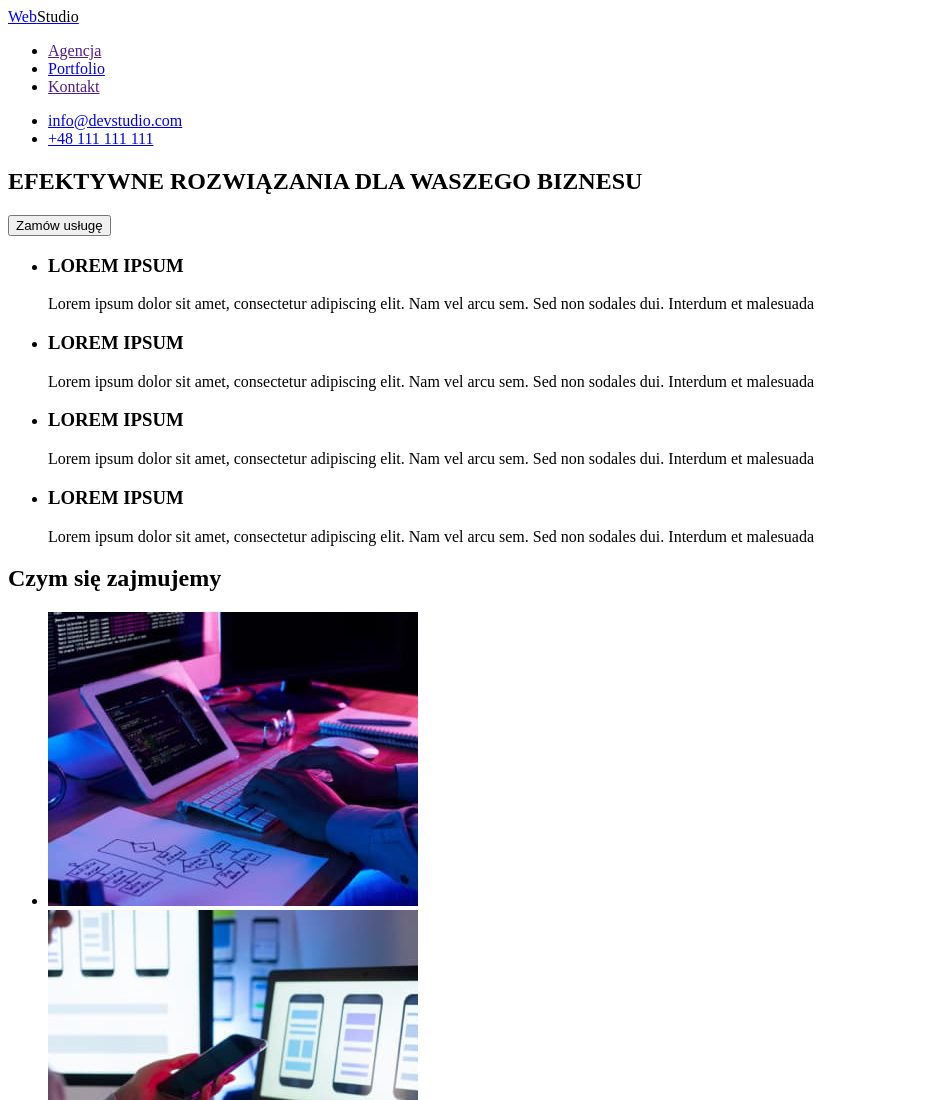
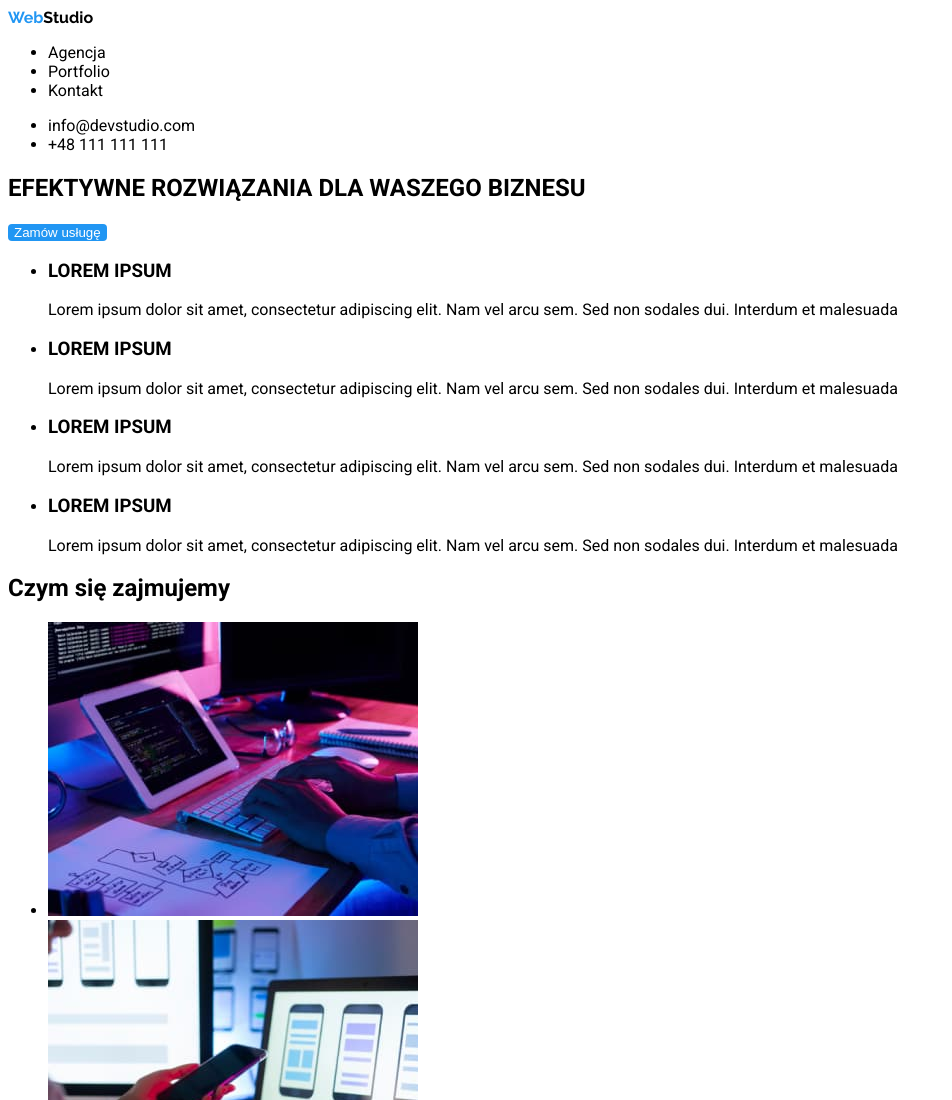
Before and after one commit to MichalC98/goit-markup-hw-02, a plain HTML site: page index.html in a window 1280 px wide. Shown: the top 1100 px of the page, without its empty margins (0-952 px from the left). Drawn offline with Linux system fonts and the light colour scheme.

Commit message:
css begining

```diff
--- a/CSS/styles.css
+++ b/CSS/styles.css
@@ -0,0 +1,17 @@
+.link {
+text-decoration:none;
+color: #000;
+}
+.link:hover {
+    color:#2196F3
+}
+.logo {
+    font-family: 'Raleway', sans-serif;
+}
+/* Index Page: przycisk zamówienia */
+.order-servis-button {
+    color: #fff;
+    background-color:#2196F3;
+    border-radius: 4px;
+    border: none;
+}
--- a/index.html
+++ b/index.html
@@ -6,33 +6,42 @@
   <meta name="description" content="zad 1 goit" />
   <title>WebStudio</title>
   <link rel="stylesheet" href="./css/styles.css" />
+  <link rel="preconnect" href="https://fonts.googleapis.com">
+  <link rel="preconnect" href="https://fonts.gstatic.com" crossorigin>
+  <link href="https://fonts.googleapis.com/css2?family=Raleway:wght@700&family=Roboto:wght@400;500;700;900&display=swap"
+    rel="stylesheet">
+  <style>
+    body {
+      font-family: 'Roboto', sans-serif;
+    }
+  </style>
 </head>
 
 <body>
   <header>
-    <a href="./">
-      <span style="color: black"><span style="color: blue">Web</span>Studio</span>
+    <a class="link" href="./">
+      <span class="logo" style="color:#000"><span style="color:#2196F3">Web</span>Studio</span>
     </a>
     <nav>
       <ul>
-        <li><a href="">Agencja</a></li>
-        <li><a href="./portfolio.html">Portfolio</a></li>
-        <li><a href="">Kontakt</a></li>
+        <li><a class="link" href="">Agencja</a></li>
+        <li><a class="link" href="./portfolio.html">Portfolio</a></li>
+        <li><a class="link" href="">Kontakt</a></li>
       </ul>
     </nav>
     <ul>
       <li>
-        <a href="mailto:info@devstudio.com" rel="noreferrer noopener">info@devstudio.com</a>
+        <a class="link" href="mailto:info@devstudio.com" rel="noreferrer noopener">info@devstudio.com</a>
       </li>
       <li>
-        <a href="tel:+48111111111" rel="noreferrer noopener">+48 111 111 111</a>
+        <a class="link" href="tel:+48111111111" rel="noreferrer noopener">+48 111 111 111</a>
       </li>
     </ul>
   </header>
   <main>
     <section>
       <h1>EFEKTYWNE ROZWIĄZANIA DLA WASZEGO BIZNESU</h1>
-      <button type="button">Zamów usługę</button>
+      <button class="order-servis-button" type="button">Zamów usługę</button>
     </section>
     <section>
       <ul>
```
Also changed, not shown: portfolio.html (+17 -7 lines).
